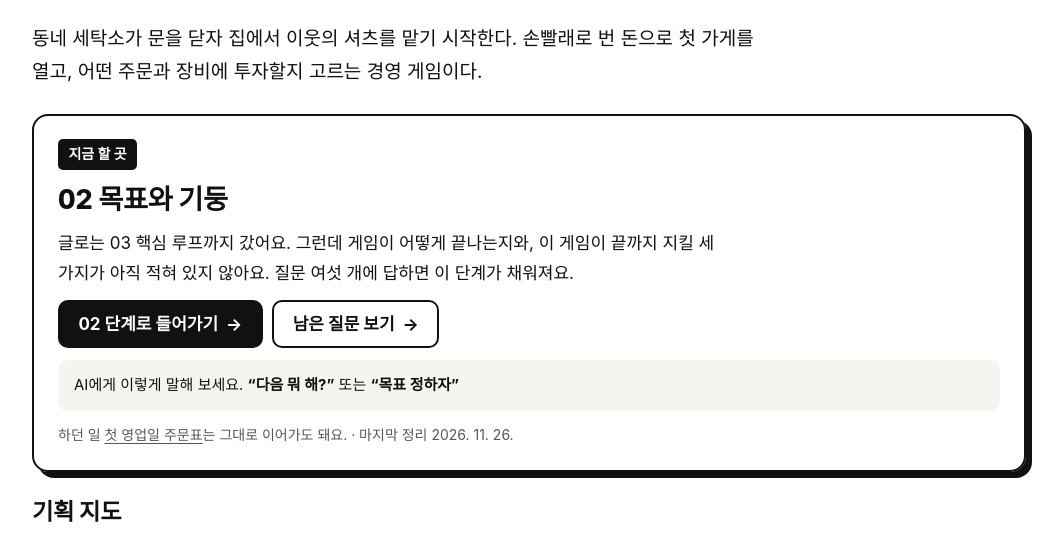
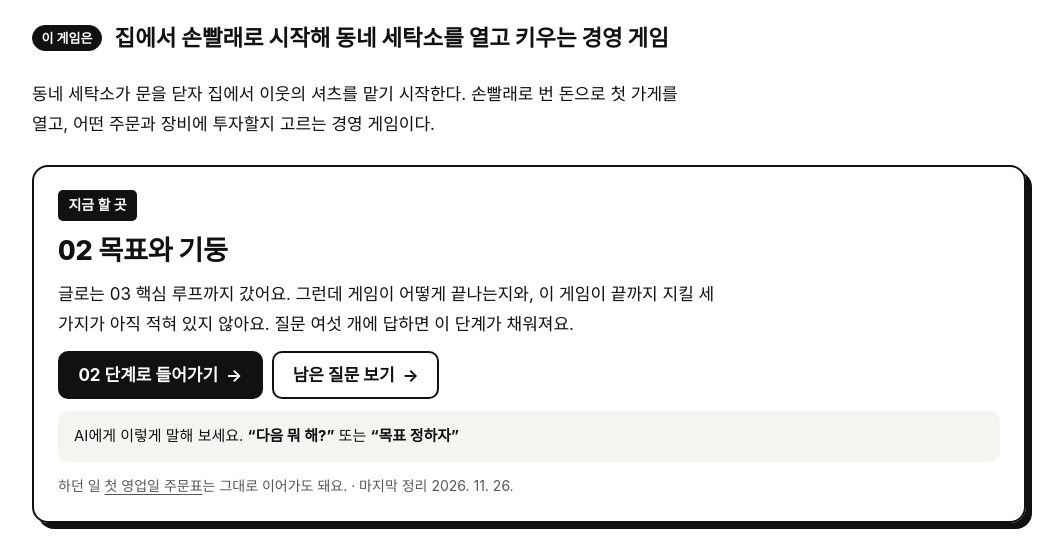
Before and after one commit to yesung102/laundry-planning, a plain HTML site: page index.html in a window 1280 px wide. Shown: the part 174-713 px from the top of the page, without its empty margins (108-1171 px from the left). Drawn offline with Linux system fonts and the light colour scheme.

Commit message:
장부 첫 화면에 게임 한 줄 개요 추가
제목 바로 아래에 "집에서 손빨래로 시작해 동네 세탁소를 열고 키우는
경영 게임" 한 줄을 넣었다. 기존 소개 문단을 줄인 것이고 문단은 그대로
아래에 뒀다. 컨셉 한 장에도 같은 줄을 적고, 저장 안내에 한 줄 소개가
바뀌면 이 줄도 함께 고치도록 적었다.

Co-Authored-By: Claude Fable 5.2 <noreply@anthropic.com>
Claude-Session: https://claude.ai/code/session_01MoqsPCMCEZ4z2LWe3oHd3u

```diff
--- a/index.html
+++ b/index.html
@@ -56,6 +56,8 @@ code { font-family: inherit; font-size: .92em; background: var(--wash); border:
 .js .view.on { display: flex; }
 .view > section { display: flex; flex-direction: column; gap: .9rem; }
 .lead { font-size: 1.1875rem; }
+.pitch { display: flex; flex-wrap: wrap; align-items: center; gap: .5rem .8rem; max-width: none; font-size: clamp(1.15rem, 3.2vw, 1.4rem); line-height: 1.45; }
+.pitch strong { font-weight: 800; }
 .kicker { font-size: .875rem; font-weight: 700; color: var(--muted); }
 .crumb a { display: inline-flex; align-items: center; min-height: 44px; font-weight: 700; text-decoration: none; }
 .crumb a::before { content: "←"; margin-right: .4rem; }
@@ -317,7 +319,9 @@ footer { display: flex; justify-content: space-between; flex-wrap: wrap; gap: .5
     <p class="kicker">세탁소 경영 시뮬레이션</p>
     <h1>세탁소 기획 장부</h1>
   </div>
-  <p class="lead">동네 세탁소가 문을 닫자 집에서 이웃의 셔츠를 맡기 시작한다. 손빨래로 번 돈으로 첫 가게를 열고, 어떤 주문과 장비에 투자할지 고르는 경영 게임이다.</p>
+  <!-- 한 줄 개요: 01 단계의 한 줄 소개가 바뀌면 함께 고친다 -->
+  <p class="pitch"><span class="tag solid">이 게임은</span><strong>집에서 손빨래로 시작해 동네 세탁소를 열고 키우는 경영 게임</strong></p>
+  <p>동네 세탁소가 문을 닫자 집에서 이웃의 셔츠를 맡기 시작한다. 손빨래로 번 돈으로 첫 가게를 열고, 어떤 주문과 장비에 투자할지 고르는 경영 게임이다.</p>
 
   <!-- 지금 할 곳: 단계가 바뀌면 이 상자와 아래 지도의 aria-current를 함께 고친다 -->
   <div class="now" id="now">
@@ -406,7 +410,7 @@ footer { display: flex; justify-content: space-between; flex-wrap: wrap; gap: .5
   </figure>
   <div class="cols2">
     <section class="panel"><h2>이미 정한 것</h2><ul class="ticks yes">
-      <li>한 줄 소개. 이 장부 첫 화면의 첫 문단이에요.</li>
+      <li>한 줄 소개. 이 장부 첫 화면 맨 위의 한 줄과 그 아래 문단이에요.</li>
       <li>시작 이야기. 주식 빚과 이자, 그리고 동네에 하나뿐인 세탁소가 문을 닫는 장면이에요.</li>
       <li>조작 방식. WASD, 방향키, 스페이스바를 쓰는 걸 보면 PC에서 하는 게임이에요.</li>
     </ul></section>
```
Also changed, not shown: 2 other files.
